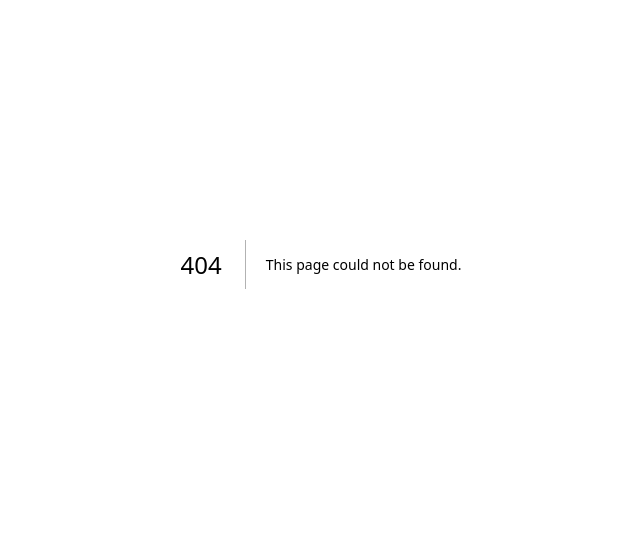
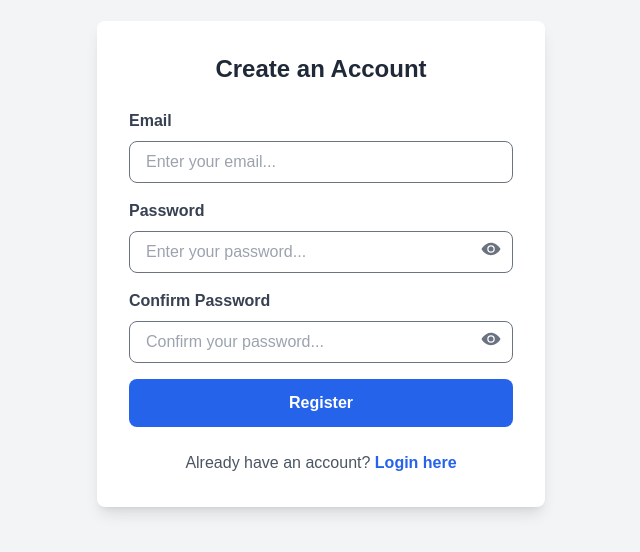
Before and after one commit to akimajid/Image-Share-App, a Next.js app in the folder client/: page /auth/register in a window 1280 px wide. Before the commit this address had no page. Shown: the part 136-688 px from the top of the page, without its empty margins (319-959 px from the left). Built offline with nearby package versions, Linux system fonts and the light colour scheme.

Commit message:
Feat Auth componet for login and register

```diff
--- /dev/null
+++ b/client/postcss.config.js
@@ -0,0 +1,6 @@
+module.exports = {
+  plugins: {
+    tailwindcss: {},
+    autoprefixer: {},
+  },
+}
--- /dev/null
+++ b/client/src/app/auth/login/page.js
@@ -0,0 +1,5 @@
+import AuthForm from "@/components/AuthForm";
+
+export default function LoginPage() {
+  return <AuthForm mode="login" />;
+}
--- /dev/null
+++ b/client/src/app/auth/register/page.js
@@ -0,0 +1,5 @@
+import AuthForm from "@/components/AuthForm";
+
+export default function RegisterPage() {
+  return <AuthForm mode="register" />;
+}
--- a/client/src/app/globals.css
+++ b/client/src/app/globals.css
@@ -1,3 +1,7 @@
+@tailwind base;
+@tailwind components;
+@tailwind utilities;
+
 :root {
   --background: #ffffff;
   --foreground: #171717;
--- /dev/null
+++ b/client/src/components/AuthForm.jsx
@@ -0,0 +1,137 @@
+"use client";
+
+import { useState } from "react";
+import { useRouter } from "next/navigation";
+import { IoEyeOff, IoEye } from "react-icons/io5"; // Import the icons
+import api from "@/utils/api";
+
+export default function AuthForm({ mode }) {
+  const router = useRouter();
+  const [email, setEmail] = useState("");
+  const [password, setPassword] = useState("");
+  const [confirmPassword, setConfirmPassword] = useState("");
+  const [showPassword, setShowPassword] = useState(false);
+  const [showConfirmPassword, setShowConfirmPassword] = useState(false);
+  const [error, setError] = useState("");
+
+  const handleSubmit = async (e) => {
+    e.preventDefault();
+
+    // Check if passwords match during registration
+    if (mode === "register" && password !== confirmPassword) {
+      setError("Passwords do not match");
+      return;
+    }
+
+    try {
+      const endpoint = mode === "login" ? "/auth/login" : "/auth/register";
+      const response = await api.post(endpoint, { email, password });
+      localStorage.setItem("token", response.data.token);
+      router.push("/gallery");
+    } catch (error) {
+      console.error("Error during auth:", error);
+      setError("Authentication failed. Please try again.");
+    }
+  };
+
+  return (
+    <div className="flex items-center justify-center min-h-screen bg-gray-100">
+      <div className="max-w-md w-full bg-white shadow-lg rounded-lg p-8">
+        <h2 className="text-2xl font-semibold text-center text-gray-800 mb-6">
+          {mode === "login" ? "Login to Your Account" : "Create an Account"}
+        </h2>
+        <form onSubmit={handleSubmit} className="space-y-4">
+          <div>
+            <label
+              htmlFor="email"
+              className="block text-gray-700 font-bold mb-2"
+            >
+              Email
+            </label>
+            <input
+              type="email"
+              id="email"
+              placeholder="Enter your email..."
+              value={email}
+              onChange={(e) => setEmail(e.target.value)}
+              className="w-full px-4 py-2 text-black border border-gray-500 rounded-lg focus:outline-none focus:ring-2 focus:ring-blue-500 bg-white"
+              required
+            />
+          </div>
+          <div className="relative">
+            <label
+              htmlFor="password"
+              className="block text-gray-700 font-bold mb-2"
+            >
+              Password
+            </label>
+            <input
+              type={showPassword ? "text" : "password"}
+              id="password"
+              placeholder="Enter your password..."
+              value={password}
+              onChange={(e) => setPassword(e.target.value)}
+              className="w-full px-4 py-2 text-black border border-gray-500 rounded-lg focus:outline-none focus:ring-2 focus:ring-blue-500 bg-white"
+              required
+            />
+            <button
+              type="button"
+              onClick={() => setShowPassword((prev) => !prev)}
+              className="absolute right-3 top-10 text-gray-500"
+            >
+              {showPassword ? <IoEyeOff size={20} /> : <IoEye size={20} />}
+            </button>
+          </div>
+          {mode === "register" && (
+            <div className="relative">
+              <label
+                htmlFor="confirmPassword"
+                className="block text-gray-700 font-bold mb-2"
+              >
+                Confirm Password
+              </label>
+              <input
+                type={showConfirmPassword ? "text" : "password"}
+                id="confirmPassword"
+                placeholder="Confirm your password..."
+                value={confirmPassword}
+                onChange={(e) => setConfirmPassword(e.target.value)}
+                className="w-full px-4 py-2 text-black border border-gray-500 rounded-lg focus:outline-none focus:ring-2 focus:ring-blue-500 bg-white"
+                required
+              />
+              <button
+                type="button"
+                onClick={() => setShowConfirmPassword((prev) => !prev)}
+                className="absolute right-3 top-10 text-gray-500"
+              >
+                {showConfirmPassword ? (
+                  <IoEyeOff size={20} />
+                ) : (
+                  <IoEye size={20} />
+                )}
+              </button>
+            </div>
+          )}
+          {error && <p className="text-red-500 text-sm">{error}</p>}
+          <button
+            type="submit"
+            className="w-full py-3 mt-4 bg-blue-600 hover:bg-blue-700 text-white font-semibold rounded-lg transition duration-300"
+          >
+            {mode === "login" ? "Login" : "Register"}
+          </button>
+        </form>
+        <p className="text-center text-gray-600 mt-6">
+          {mode === "login"
+            ? "Don't have an account?"
+            : "Already have an account?"}{" "}
+          <a
+            href={mode === "login" ? "/auth/register" : "/auth/login"}
+            className="text-blue-600 font-semibold hover:underline"
+          >
+            {mode === "login" ? "Register here" : "Login here"}
+          </a>
+        </p>
+      </div>
+    </div>
+  );
+}
--- /dev/null
+++ b/client/src/components/Navbar.jsx
@@ -0,0 +1,20 @@
+import Link from "next/link";
+
+export default function Navbar() {
+  return (
+    <nav className="bg-blue-500 p-4 text-white flex justify-between">
+      <div>
+        <Link href="/gallery">Gallery</Link>
+        <Link href="/upload" className="ml-4">
+          Upload
+        </Link>
+        <Link href="/profile" className="ml-4">
+          Profile
+        </Link>
+      </div>
+      <div>
+        <Link href="/auth/sign-in">Sign In</Link>
+      </div>
+    </nav>
+  );
+}
--- /dev/null
+++ b/client/src/utils/api.js
@@ -0,0 +1,20 @@
+import axios from "axios";
+
+const API_BASE_URL = "http://localhost:5000/api";
+
+const api = axios.create({
+  baseURL: API_BASE_URL,
+  headers: {
+    "Content-Type": "application/json",
+  },
+});
+
+api.interceptors.request.use((config) => {
+  const token = localStorage.getItem("token");
+  if (token) {
+    config.headers.Authorization = `Bearer ${token}`;
+  }
+  return config;
+});
+
+export default api;
--- /dev/null
+++ b/client/tailwind.config.js
@@ -0,0 +1,7 @@
+module.exports = {
+  content: ["./src/**/*.{js,ts,jsx,tsx}", "./components/**/*.{js,ts,jsx,tsx}"],
+  theme: {
+    extend: {},
+  },
+  plugins: [],
+};
```
Also changed, not shown: client/package.json (+8 -1 lines), 1 other file (tests, documents, lock files or other folders).
